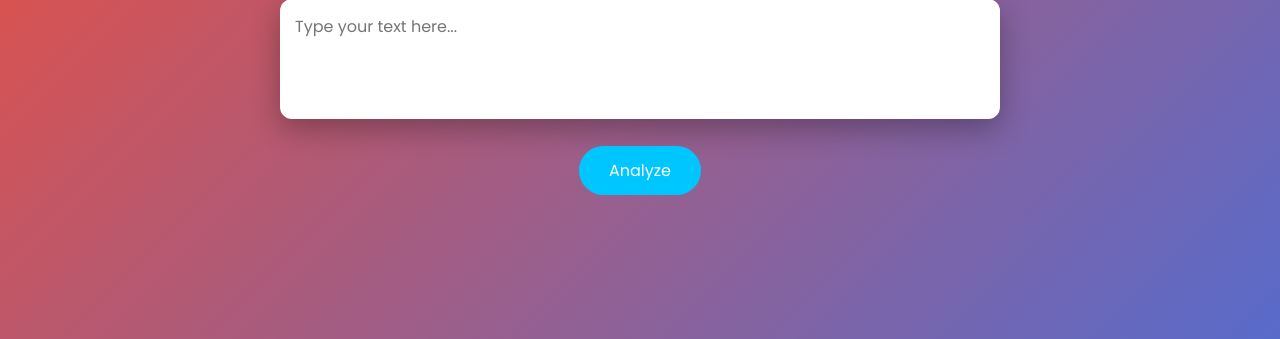
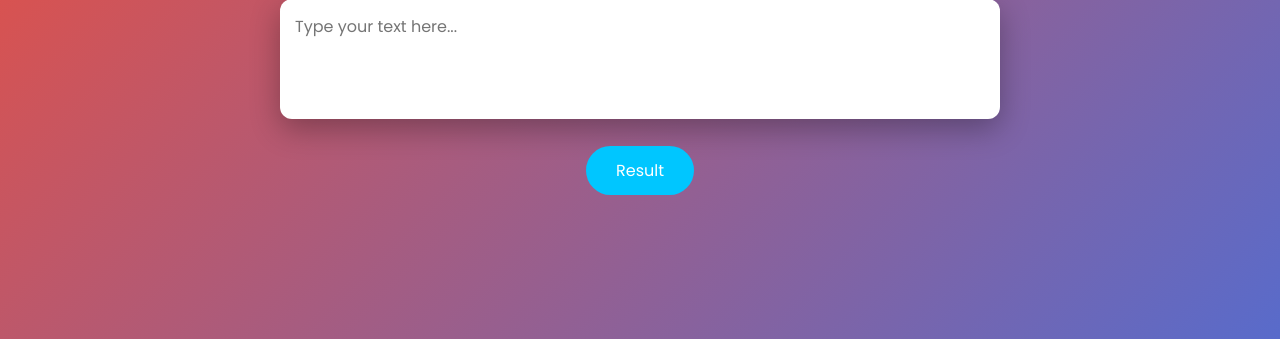
Before and after one commit to bhardwajanchal324-boop/sentiment_analysis, a Flask app: page / in a window 1280 px wide. Shown: the part 351-690 px from the top of the page. Run offline with Flask 3, Linux system fonts and the light colour scheme.

Commit message:
Update index.html

```diff
--- a/Sentiment-analysis-ai-main/templates/index.html
+++ b/Sentiment-analysis-ai-main/templates/index.html
@@ -112,7 +112,7 @@
 
     <form method="POST">
         <textarea name="review" placeholder="Type your text here..."></textarea><br>
-        <button type="submit">Analyze</button>
+        <button type="submit">Result</button>
     </form>
 
     {% if result %}
```
